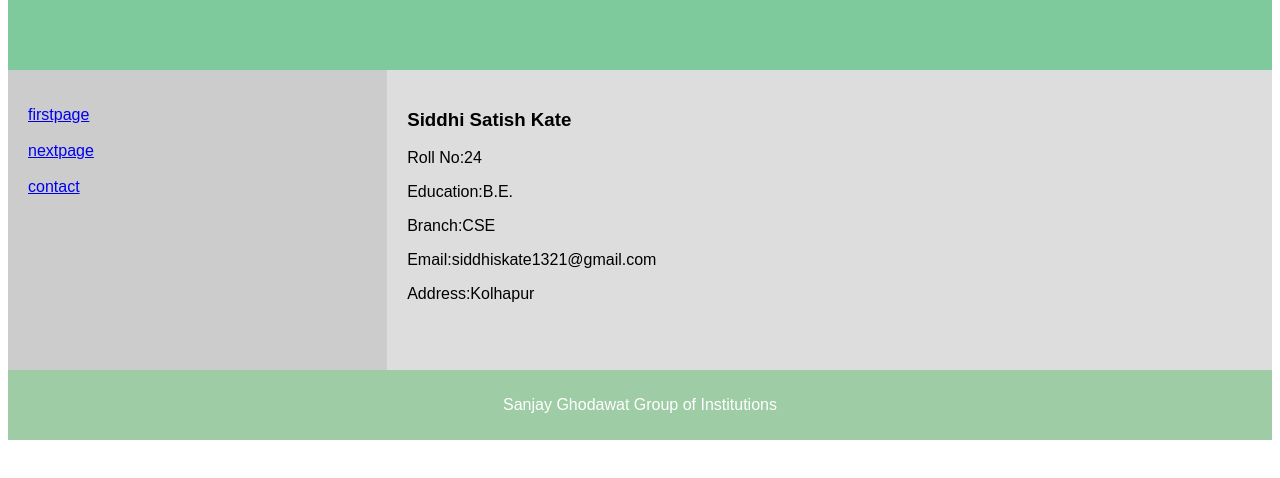
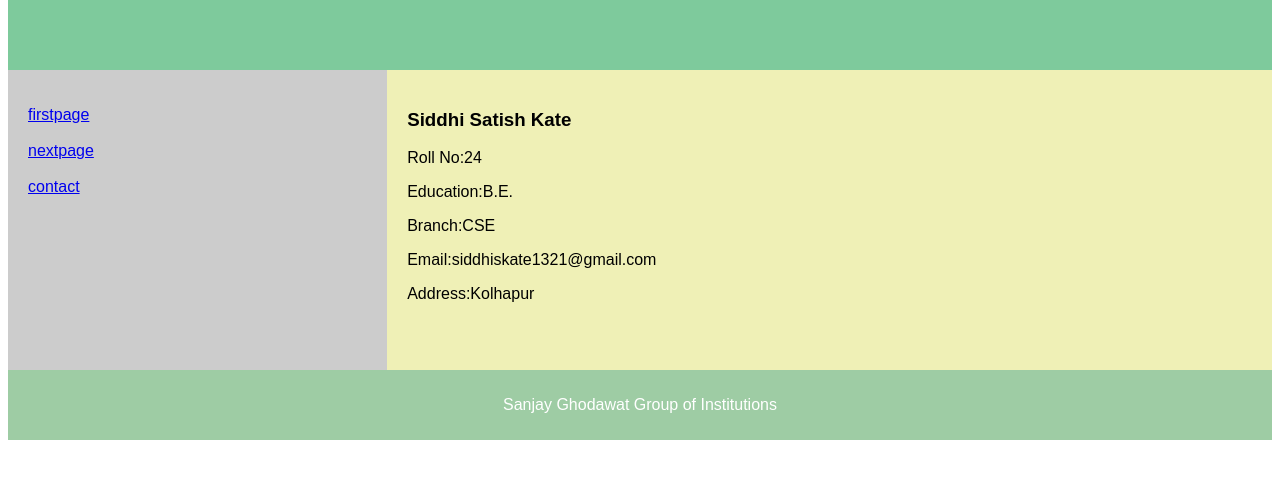
Before and after one commit to 8208926196/WT_Siddhi_Kate, a plain HTML site: page index.html in a window 1280 px wide. Shown: the part 206-684 px from the top of the page. Drawn offline with Linux system fonts and the light colour scheme.

Commit message:
Update index.html

```diff
--- a/index.html
+++ b/index.html
@@ -40,7 +40,7 @@ article {
   float: left;
   padding: 20px;
   width: 70%;
-  background-color: #dddddd;
+  background-color: #eff0b6;
   height: 300px; /* only for demonstration, should be removed */
 }
 
```
